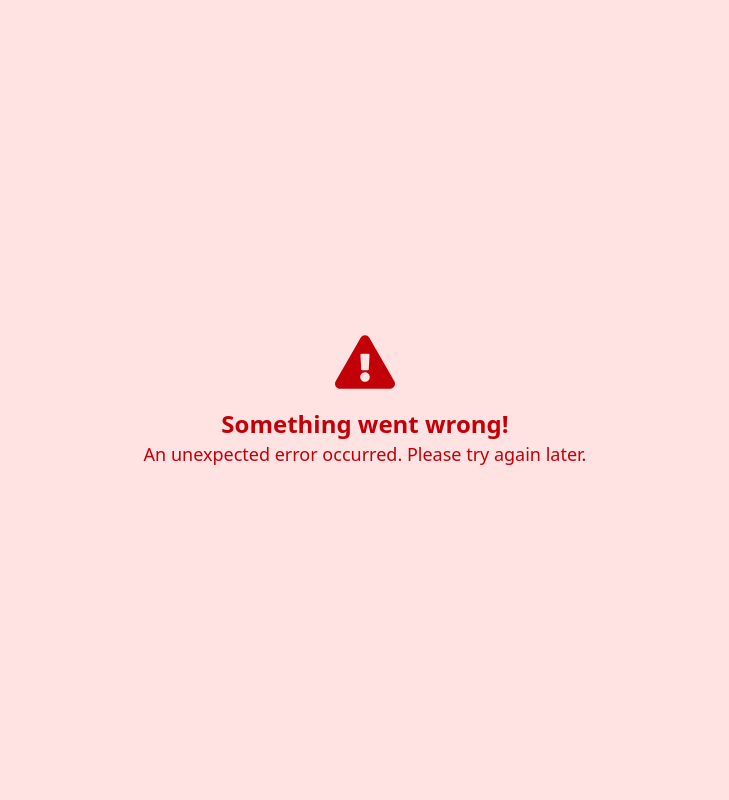
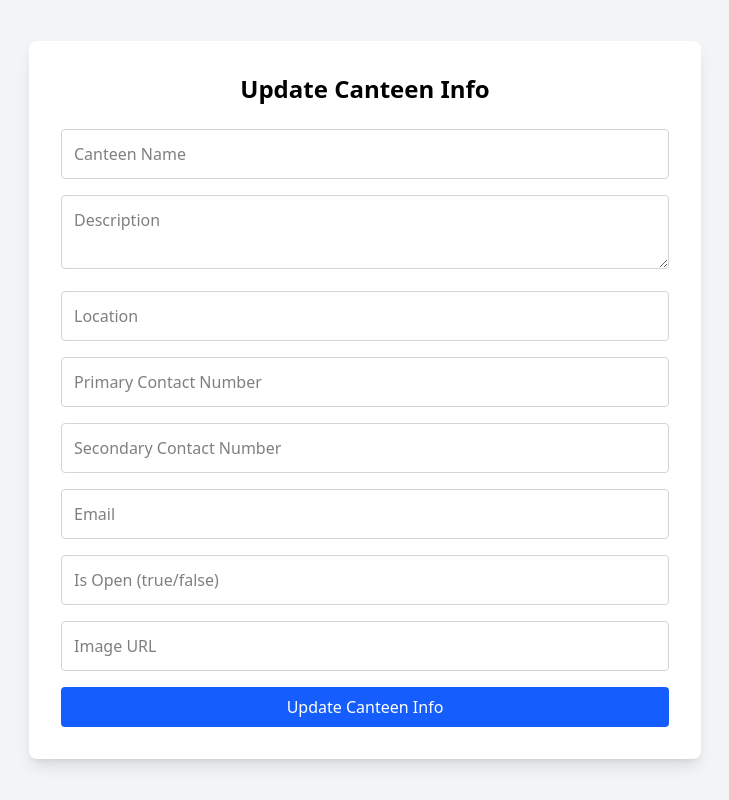
Before and after one commit to Md-Sifat-code/UniChain, a React (Vite) app: page /canteen/update/1 in a window 1280 px wide. Shown: the whole page, without its empty margins (275-1004 px from the left). Built offline with nearby package versions, Linux system fonts and the light colour scheme; no server answers; a web font is replaced by a local one.

Commit message:
added the update api for the Canteen

```diff
--- a/src/Pages/Canteen/Canteen_Details.tsx
+++ b/src/Pages/Canteen/Canteen_Details.tsx
@@ -1,5 +1,5 @@
 import React, { useEffect, useState } from "react";
-import { Link, useParams } from "react-router-dom";
+import { Link, useNavigate, useParams } from "react-router-dom";
 import axios from "axios";
 import { motion } from "framer-motion";
 import Navabr_Home from "../Home/Home_component/Navabr_Home";
@@ -40,6 +40,7 @@ const daysOfWeek = [
 const Canteen_Details: React.FC = () => {
   const { id } = useParams<{ id: string }>();
   const [restaurant, setRestaurant] = useState<RestaurantDetails | null>(null);
+  const navigate = useNavigate();
   const [loading, setLoading] = useState<boolean>(true);
   const [error, setError] = useState<string | null>(null);
   const { user } = useUser(); // Get user details from context
@@ -103,9 +104,11 @@ const Canteen_Details: React.FC = () => {
               >
                 {restaurant?.isOpen.toUpperCase()}
               </p>
-              {/* Show Update Info Button for Admins */}
               {isAdmin && (
-                <button className="mt-4 bg-blue-600 text-white px-4 py-2 rounded-lg hover:bg-blue-700 transition">
+                <button
+                  onClick={() => navigate(`/canteen/update/${id}`)}
+                  className="mt-4 bg-blue-600 text-white px-4 py-2 rounded-lg hover:bg-blue-700 transition"
+                >
                   Update Info
                 </button>
               )}
--- a/src/Pages/Dashboard/Admin_Dashboard.tsx
+++ b/src/Pages/Dashboard/Admin_Dashboard.tsx
@@ -1,7 +1,89 @@
 import React from "react";
+import { useUser } from "../../Authentication/Context_auth/UserContext";
+import {
+  FaBus,
+  FaUtensils,
+  FaCalendarAlt,
+  FaClipboardList,
+  FaUserShield,
+  FaSync,
+} from "react-icons/fa";
+import { useNavigate } from "react-router-dom";
 
-const Admin_Dashboard: React.FC = () => {
-  return <div>Admin_Dashboard</div>;
+const AdminDashboard: React.FC = () => {
+  const { user, fetchUserDetails } = useUser();
+  const navigate = useNavigate();
+
+  // Check if user has an admin role
+  const isAdmin = user?.roles?.some((role: any) => role.roleType === "ADMIN");
+
+  if (!isAdmin) {
+    return (
+      <div className="flex items-center justify-center h-screen text-xl font-semibold text-red-500">
+        ❌ Access Denied! You are not an Admin.
+      </div>
+    );
+  }
+
+  // Refresh Admin Info
+  const handleRefresh = () => {
+    const storedUsername = localStorage.getItem("username");
+    const storedToken = localStorage.getItem("token");
+    if (storedUsername && storedToken) {
+      fetchUserDetails(storedUsername, storedToken);
+    }
+  };
+
+  // Feature Cards Data
+  const features = [
+    { title: "Bus Route Management", icon: <FaBus />, path: "/busroute" },
+    { title: "Canteen Management", icon: <FaUtensils />, path: "/canteen" },
+    {
+      title: "Exam Schedule Management",
+      icon: <FaClipboardList />,
+      path: "/exam-schedule",
+    },
+    { title: "Event Management", icon: <FaCalendarAlt />, path: "/events" },
+  ];
+
+  return (
+    <div className="min-h-screen container mx-auto bgland p-6 text-white">
+      {/* Header */}
+      <h1 className="text-4xl font-bold text-center mb-6">Admin Dashboard</h1>
+
+      {/* Admin Info Card */}
+      <div className="bg-white bg-opacity-10 p-6 rounded-lg shadow-lg text-center mb-8 relative">
+        <FaUserShield className="text-6xl mx-auto text-blue-400 mb-3" />
+        <h2 className="text-2xl font-semibold">{user?.username || "Admin"}</h2>
+        <p className="text-gray-300">{user?.email || "admin@example.com"}</p>
+        <span className="bg-blue-600 px-3 py-1 rounded-full text-sm mt-2 inline-block">
+          {user?.roles?.[0]?.roleType || "Admin"}
+        </span>
+        <button
+          onClick={handleRefresh}
+          className="absolute top-4 right-4 text-gray-300 hover:text-white transition"
+        >
+          <FaSync className="text-xl" />
+        </button>
+      </div>
+
+      {/* Feature Cards Grid */}
+      <div className="grid grid-cols-1 sm:grid-cols-2 lg:grid-cols-4 gap-6">
+        {features.map((feature, index) => (
+          <div
+            key={index}
+            onClick={() => navigate(feature.path)}
+            className="bg-white bg-opacity-10 backdrop-blur-lg p-6 rounded-lg shadow-lg flex flex-col items-center cursor-pointer transition transform hover:scale-105 hover:shadow-2xl"
+          >
+            <div className="text-5xl text-blue-400 mb-4">{feature.icon}</div>
+            <h2 className="text-lg text-black font-semibold">
+              {feature.title}
+            </h2>
+          </div>
+        ))}
+      </div>
+    </div>
+  );
 };
 
-export default Admin_Dashboard;
+export default AdminDashboard;
--- /dev/null
+++ b/src/Update/Canteen_Update.tsx
@@ -0,0 +1,141 @@
+import React, { useEffect, useState } from "react";
+import { useParams, useNavigate } from "react-router-dom";
+import axios from "axios";
+import { useUser } from "../Authentication/Context_auth/UserContext"; // Import UserContext
+
+const API_BASE_URL = import.meta.env.VITE_api_url;
+
+const Canteen_Update: React.FC = () => {
+  const { id } = useParams<{ id: string }>();
+  const navigate = useNavigate();
+  const { user } = useUser(); // Get user info from context
+
+  const [canteenData, setCanteenData] = useState({
+    name: "",
+    description: "",
+    location: "",
+    contactNumber: "",
+    contactNumber2: "",
+    email: "",
+    isOpen: "",
+    image: "",
+    userId: user?.id || 0, // Get userId from context
+  });
+
+  useEffect(() => {
+    axios
+      .get(`${API_BASE_URL}/Restaurant/${id}`)
+      .then((response) => {
+        setCanteenData(response.data);
+      })
+      .catch((error) =>
+        console.error("Error fetching canteen details:", error)
+      );
+  }, [id]);
+
+  const handleChange = (
+    e: React.ChangeEvent<HTMLInputElement | HTMLTextAreaElement>
+  ) => {
+    const { name, value } = e.target;
+
+    setCanteenData((prev) => ({
+      ...prev,
+      [name]: value || prev[name as keyof typeof prev], // Ensure valid key update
+    }));
+  };
+
+  const handleSubmit = async (e: React.FormEvent) => {
+    e.preventDefault();
+    try {
+      await axios.put(`${API_BASE_URL}/Restaurant/${id}`, canteenData);
+      alert("Canteen information updated successfully!");
+      navigate(`/canteen/restaurant/${id}`); // Redirect back to the canteen details page
+    } catch (error) {
+      console.error("Error updating canteen info:", error);
+      alert("Failed to update canteen information.");
+    }
+  };
+
+  return (
+    <section className="min-h-screen flex items-center justify-center bg-gray-100">
+      <div className="bg-white p-8 rounded-lg shadow-lg w-full max-w-2xl">
+        <h2 className="text-2xl font-semibold mb-6 text-center">
+          Update Canteen Info
+        </h2>
+        <form onSubmit={handleSubmit} className="space-y-4">
+          <input
+            type="text"
+            name="name"
+            value={canteenData.name}
+            onChange={handleChange}
+            placeholder="Canteen Name"
+            className="w-full p-3 border border-gray-300 rounded"
+          />
+          <textarea
+            name="description"
+            value={canteenData.description}
+            onChange={handleChange}
+            placeholder="Description"
+            className="w-full p-3 border border-gray-300 rounded"
+          />
+          <input
+            type="text"
+            name="location"
+            value={canteenData.location}
+            onChange={handleChange}
+            placeholder="Location"
+            className="w-full p-3 border border-gray-300 rounded"
+          />
+          <input
+            type="text"
+            name="contactNumber"
+            value={canteenData.contactNumber}
+            onChange={handleChange}
+            placeholder="Primary Contact Number"
+            className="w-full p-3 border border-gray-300 rounded"
+          />
+          <input
+            type="text"
+            name="contactNumber2"
+            value={canteenData.contactNumber2}
+            onChange={handleChange}
+            placeholder="Secondary Contact Number"
+            className="w-full p-3 border border-gray-300 rounded"
+          />
+          <input
+            type="text"
+            name="email"
+            value={canteenData.email}
+            onChange={handleChange}
+            placeholder="Email"
+            className="w-full p-3 border border-gray-300 rounded"
+          />
+          <input
+            type="text"
+            name="isOpen"
+            value={canteenData.isOpen}
+            onChange={handleChange}
+            placeholder="Is Open (true/false)"
+            className="w-full p-3 border border-gray-300 rounded"
+          />
+          <input
+            type="text"
+            name="image"
+            value={canteenData.image}
+            onChange={handleChange}
+            placeholder="Image URL"
+            className="w-full p-3 border border-gray-300 rounded"
+          />
+          <button
+            type="submit"
+            className="w-full bg-blue-600 text-white py-2 rounded hover:bg-blue-700 transition"
+          >
+            Update Canteen Info
+          </button>
+        </form>
+      </div>
+    </section>
+  );
+};
+
+export default Canteen_Update;
--- a/src/main.tsx
+++ b/src/main.tsx
@@ -29,6 +29,7 @@ import Club_update from "./Update/Club_update";
 import Dashboard_Layout from "./Layout/Dashboard_Layout";
 import Student_Dashboard from "./Pages/Dashboard/Student_Dashboard";
 import Admin_Dashboard from "./Pages/Dashboard/Admin_Dashboard";
+import Canteen_Update from "./Update/Canteen_Update";
 
 const router: RouteObject[] = [
   {
@@ -82,6 +83,10 @@ const router: RouteObject[] = [
         path: "/canteen/restaurant/:id",
         element: <Canteen_Details />,
       },
+      {
+        path: "/canteen/update/:id",
+        element: <Canteen_Update />,
+      },
     ],
   },
   {
```
